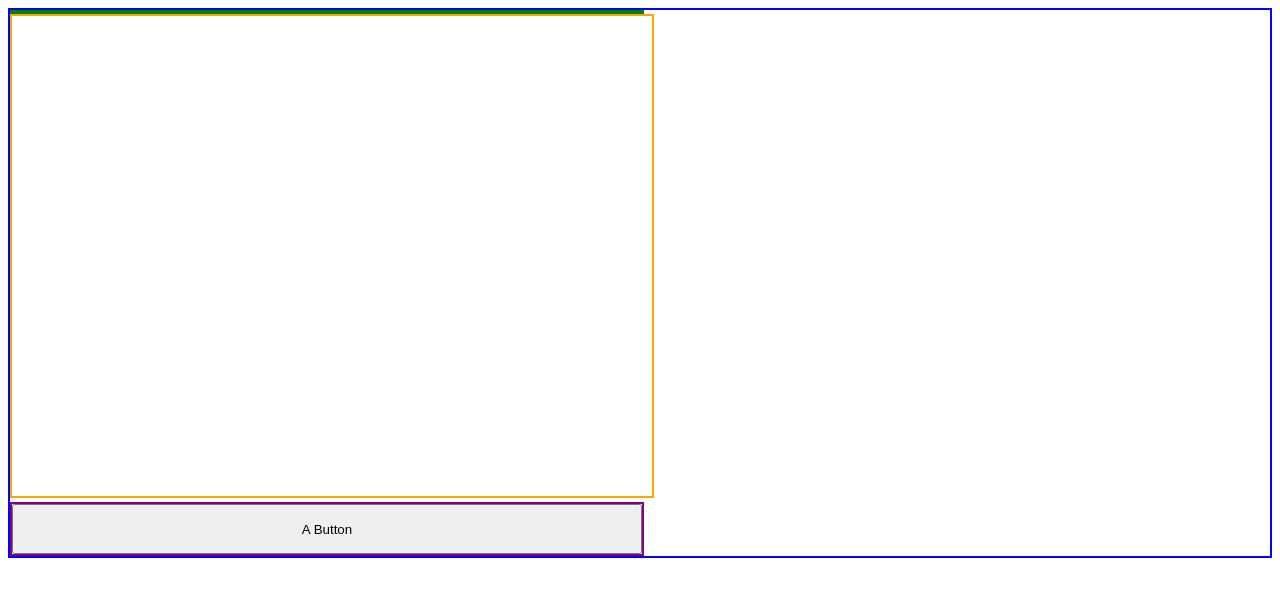
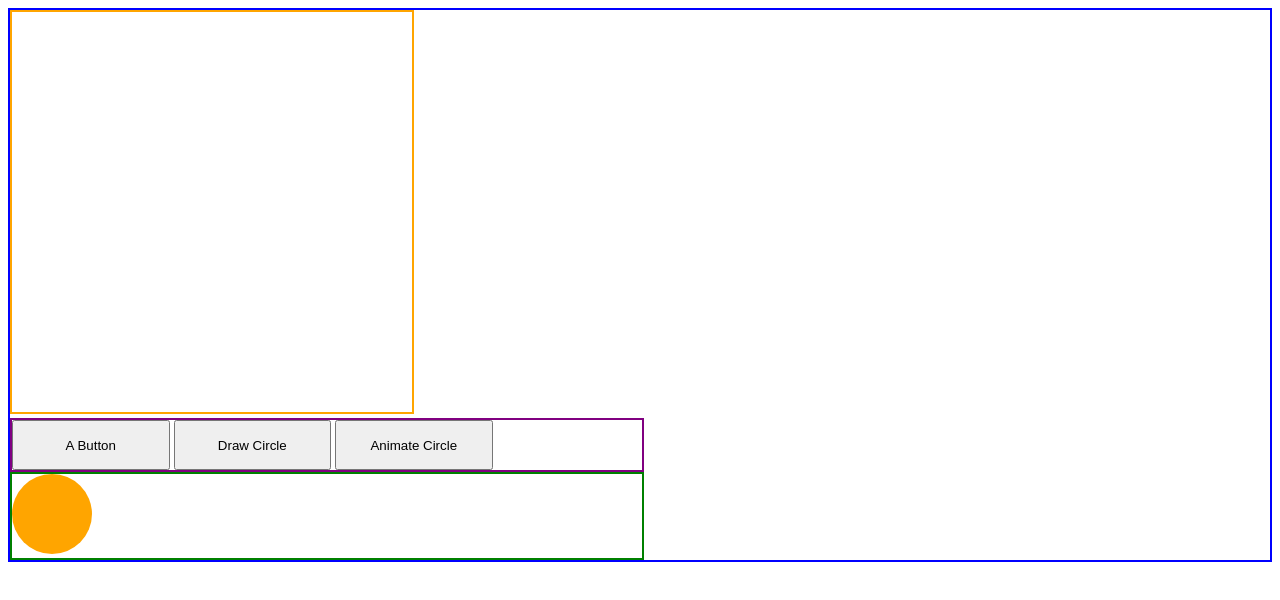
Before and after one commit to HowlinVix/RobotsWillWalk, a plain HTML site: page index.html in a window 1280 px wide. Drawn offline with Linux system fonts and the light colour scheme.

Commit message:
Objects animate.

```diff
--- a/index.html
+++ b/index.html
@@ -5,14 +5,19 @@
 </head>
 
 <body style="border: solid blue 2px">
-  <div style="width:50%; border: solid green 2px; align-self: center;"></div>
-  <canvas class="canvas" style="width: 640px; height: 480px; border: solid orange 2px;">
-    <svg class="circlesvg" width="620px" height="460px" style="border: solid blue 2px">
-      <circle class="circle1" cx="100" cy="100" r="40" fill="orange" />
-    </svg>
-  </canvas>
+   <canvas id="canvas" width="400px" height="400px" style="border: solid orange 2px;"></canvas>
   <div style="width:50%; border: solid purple 2px; align-self: center;">
-    <button class="button1" style="width: 100%; height: 50px;" onclick="clickResult()">A Button</button>
+    <button id="abutton" style="width: 25%; height: 50px;" onclick="clickResult()">A Button</button>
+    <button id="drawcircle" style="width: 25%; height: 50px;" onclick="drawCircle()">Draw Circle</button>
+    <button id="animatecircle" style="width: 25%; height: 50px;" onclick="animateCircle()">Animate Circle</button>
   </div>
+  <div class="instructions" style="width:50%; border: solid green 2px; align-self: center;">
+  <svg class="circlesvg" width="80px" height="80px" style="border: solid blue 0px">
+    <circle class="circle1" cx="40" cy="40" r="40" fill="orange" />
+  </svg>
+  </div>
+  <script type="text/javascript" src="js/heroBot.js"></script>
+  <script type="text/javascript" src="js/enemyCircle.js"></script>
+  <script type="text/javascript" src="js/circle.js"></script>
   <script type="text/javascript" src="js/main.js"></script>
 </body>
--- /dev/null
+++ b/js/circle.js
@@ -0,0 +1,22 @@
+var circlesvg = document.getElementsByClassName("circlesvg")[0];
+var circle1 = document.getElementsByClassName("circle1")[0];
+
+var circle = {
+  'x' : 125, // circle.x
+  'y' : 125, // circle.y
+  'r' : 25 // Redundant property
+};
+
+// THIS CONTENT WILL CHANGE, so it needs to be calculated each time.
+// That means it needs to be in a function...
+  //circle.right = circle.x + circle.r;
+  //circle.left = circle.x + circle.r;
+
+var circle2 = {};
+circle2.x = 100;
+circle2.y = 100;
+circle2.width = 50;
+circle2.height = 50;
+
+//var ellipseX = 125;
+//var ellipseY = 125;
--- a/js/main.js
+++ b/js/main.js
@@ -1,16 +1,47 @@
-// Find the DOM element with the class name "button1"
-var button = document.getElementsByClassName("button1");
+var abutton = document.getElementById("abutton");
+var drawCircleButton = document.getElementById("drawcircle");
+var animateCircleButton = document.getElementById("abutton");
+
 var instructionsDiv = document.getElementsByClassName("instructions");
+var canvas = document.getElementById('canvas');
+var canvasW = canvas.width;
+var canvasH = canvas.height;
+var context = canvas.getContext('2d');
+var circleRadians = (2*Math.PI);
+
+var testCircle;
+
+var buttonWidth = 25;
 
 // getElementsByClassName returns an array: [<button1>]
-button = button[0];
 instructionsDiv = instructionsDiv[0];
+
 var clickResult = function () {
-  // instructionsDiv has the properties:
-  // instructionsDiv.class = "instructions"
-  // instructionsDiv.style = "border: solid orange 2px; font-family: fantasy"
+//  debugger;
+  abutton.style.width = (++buttonWidth) + "%"; // increment & typecast to string
   instructionsDiv.style.border = "solid red 2px";
   console.log("test1");
-  //this outputs "test1"
+}; // end clickResult()
 
-}; // end clickResult()
+var drawCircle = function() {
+  context.clearRect(0, 0, canvasW, canvasH);
+
+  context.beginPath();
+  context.ellipse(circle.x, circle.y, circle.r, circle.r, 0, 0, circleRadians);
+  context.stroke();
+
+  if (circle.x > canvasW) {
+    circle.x = 0;
+  } else {
+    circle.x += 1;
+  }
+
+}; // end drawCircle()
+
+var animateCircle = function() {
+  setInterval(drawCircle, 30);
+}; // end animateCircle()
+
+// TODO: BUTTON: CREATE HERO BOT
+
+// TODO: BUTTON: CREATE ENEMY CIRCLE
```
Also changed, not shown: js/enemyCircle.js (added, +14 -0 lines), js/heroBot.js (added, +16 -0 lines).
